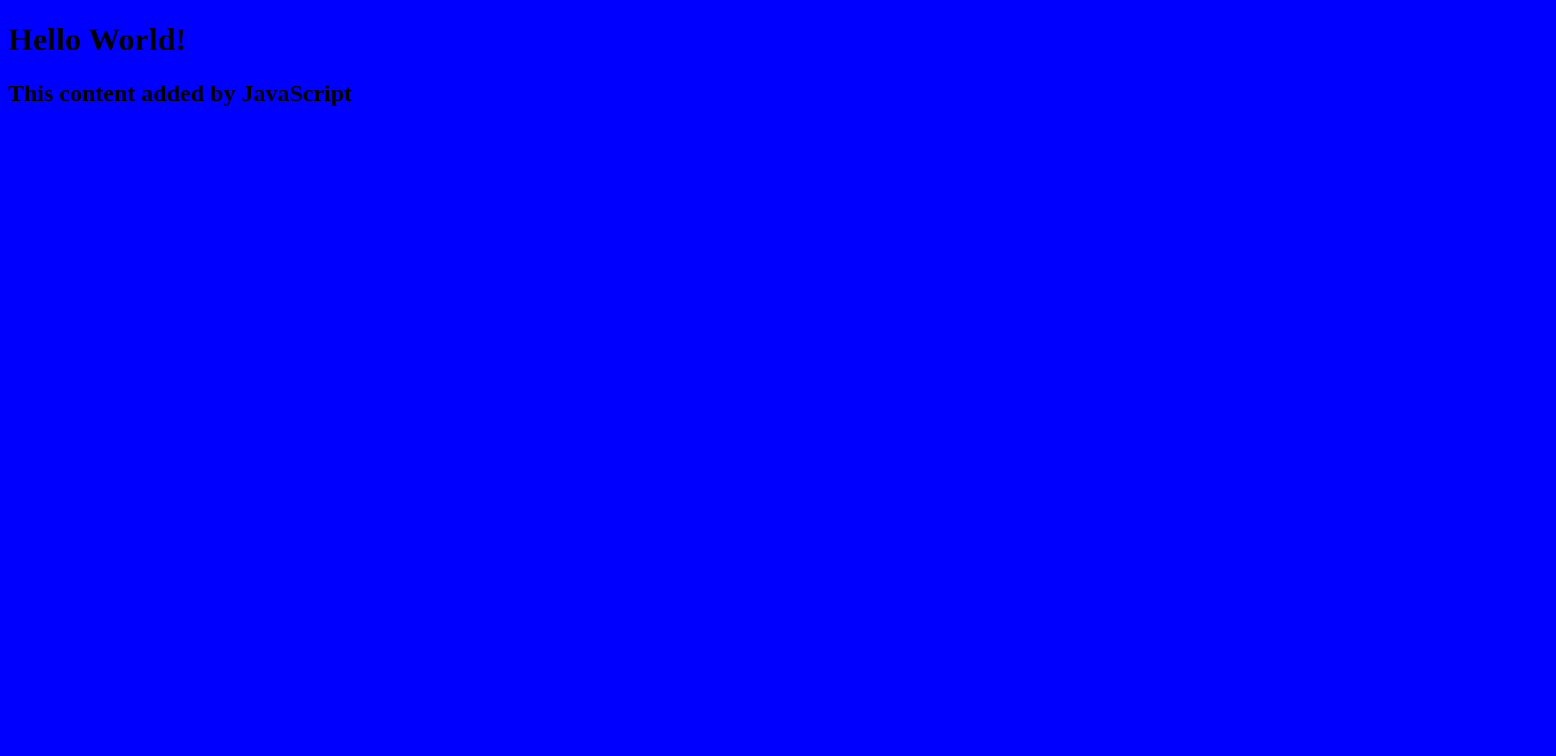
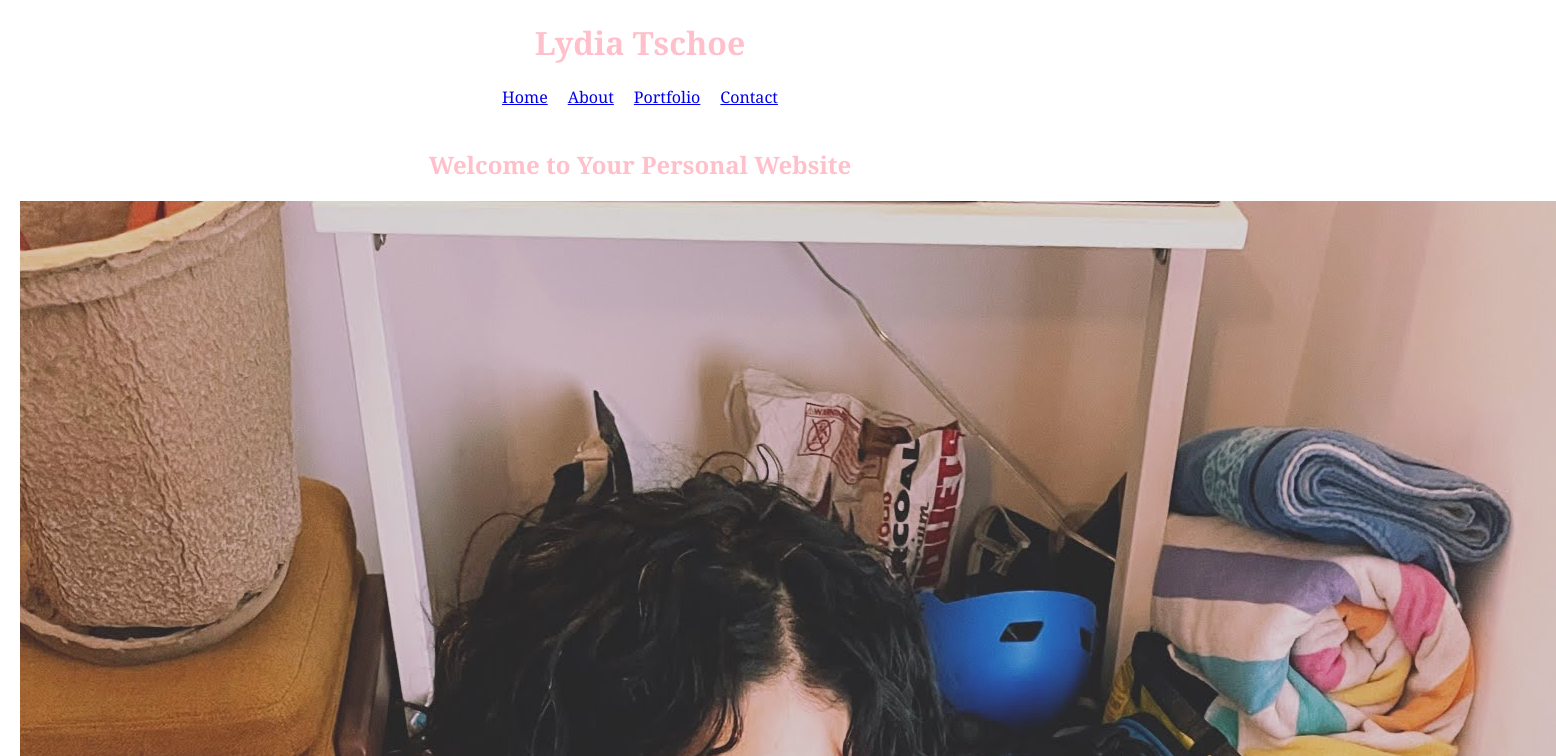
Before and after one commit to lydtschoe/my-personal-website, a plain HTML site: page index.html in a window 1280 px wide. Shown: the top 756 px of the page, 1556 px wide, since content can reach past the window. Drawn offline with Linux system fonts and the light colour scheme.

Commit message:
style.css

```diff
--- a/index.html
+++ b/index.html
@@ -6,7 +6,41 @@
         <title>My Personal Website</title>
     </head>
     <body>
-        <h1>Hello World!</h1>
+        <h1>Lydia Tschoe</h1>
+        <nav>
+            <ul>
+                <li><a href="#home">Home</a></li>
+                <li><a href="#about">About</a></li>
+                <li><a href="#portfolio">Portfolio</a></li>
+                <li><a href="#contact">Contact</a></li>
+            </ul>
+        </nav>
+
+        <main>
+            <section id="home">
+                <h2>Welcome to Your Personal Website</h2>
+                <img src="IMG_0659.jpg" alt="Your Image">
+            </section>
+
+            <section id="about">
+                <h2>About</h2>
+                <!-- Add content for the about section -->
+            </section>
+
+            <section id="portfolio">
+                <h2>Portfolio</h2>
+                <!-- Add content for the portfolio section -->
+            </section>
+
+            <section id="contact">
+                <h2>Contact</h2>
+                <!-- Add content for the contact section -->
+            </section>
+        </main>
+
+        <footer>
+            <!-- Add content for the footer section -->
+        </footer>
 
         <script src="script.js"></script>
     </body>
--- a/script.js
+++ b/script.js
@@ -1,3 +1,11 @@
-const h2 = document.createElement("h2");
-h2.textContent = "This content added by JavaScript";
-document.querySelector("body").appendChild(h2);
+console.log('Script loaded successfully!');
+
+// Smooth scrolling for anchor links within the page
+document.querySelectorAll('a[href^="#"]').forEach(anchor => {
+    anchor.addEventListener('click', function (e) {
+        e.preventDefault();
+        document.querySelector(this.getAttribute('href')).scrollIntoView({
+            behavior: 'smooth'
+        });
+    });
+});
--- a/style.css
+++ b/style.css
@@ -1,3 +1,40 @@
+/* Add your custom styles here */
+
+/* Example styles */
 body {
-    background: blue;
+    font-family: Georgia, serif;
+    margin: 0;
+    padding: 0;
+    color: pink;
 }
+
+h1 {
+    text-align: center;
+}
+
+nav ul {
+    list-style-type: none;
+    margin: 0;
+    padding: 0;
+    display: flex;
+    justify-content: center;
+}
+
+nav li {
+    margin: 0 10px;
+}
+
+main {
+    padding: 20px;
+}
+
+section {
+    margin-bottom: 50px;
+    text-align: center;
+}
+
+footer {
+    text-align: center;
+    padding: 20px;
+    background-color: #f0f0f0;
+}
```
Also changed, not shown: IMG_0659.JPG (added).
